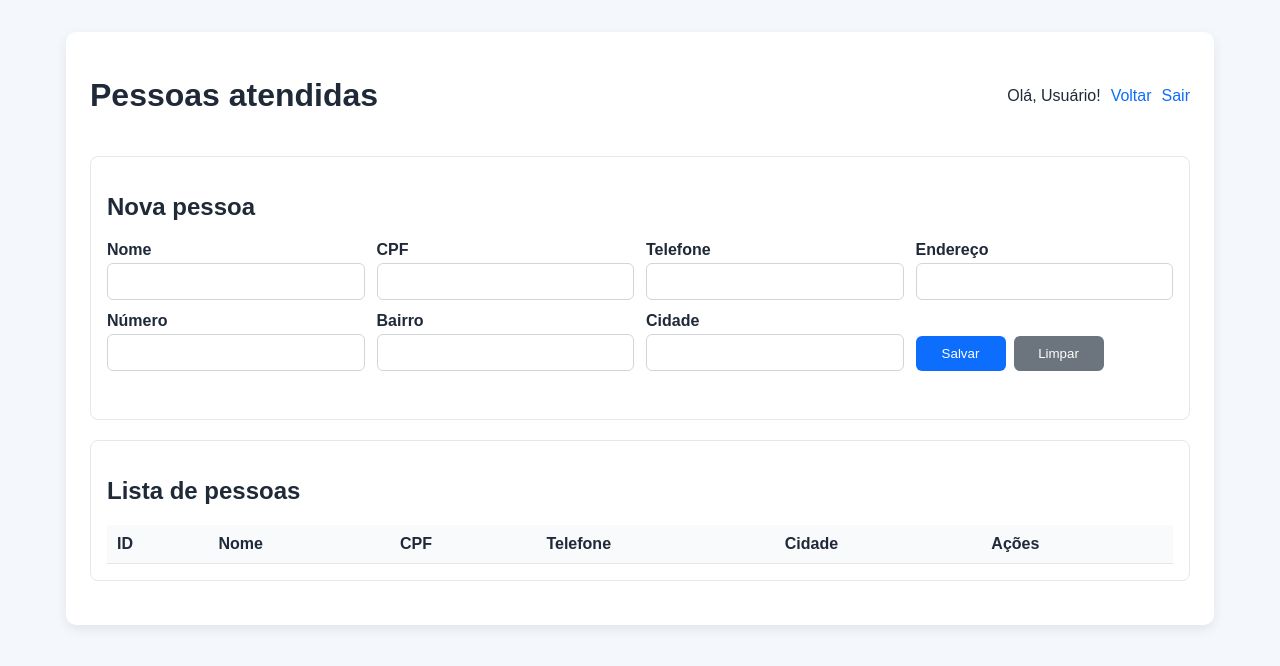
After one commit to Pepashecht/atendelab, a PHP site: the page made by app/Views/pessoas/index.php in a window 1280 px wide. The commit adds this page. Shown: the top 666 px of the page. Run offline with PHP 8.4, Linux system fonts and the light colour scheme; the template is opened without the code that fills it, so the values that code supplies are empty.

Commit message:
Add authentication middleware and views for Atendimentos, Pessoas, Tipos de Atendimentos, and Usuarios; update styles and scripts

```diff
--- /dev/null
+++ b/app/Views/pessoas/index.php
@@ -0,0 +1,120 @@
+<?php
+$usuarioLogado = usuarioAtual();
+?>
+<!DOCTYPE html>
+<html lang="pt-BR">
+<head>
+    <meta charset="UTF-8">
+    <meta name="viewport" content="width=device-width, initial-scale=1.0">
+    <title>Pessoas - AtendeLab</title>
+    <link rel="stylesheet" href="../assets/css/style.css">
+</head>
+<body>
+    <div class="container">
+        <div class="topo">
+            <h1>Pessoas atendidas</h1>
+            <div class="menu">
+                <span>Olá, <?= htmlspecialchars($usuarioLogado['nome'] ?? 'Usuário') ?>!</span>
+                <a href="?controller=auth&action=dashboard">Voltar</a>
+                <a href="?controller=auth&action=logout">Sair</a>
+            </div>
+        </div>
+
+        <div class="card">
+            <h2>Nova pessoa</h2>
+            <form id="pessoa-form" class="grid-form">
+                <input type="hidden" name="id" id="pessoa-id">
+                <div><label>Nome</label><input name="nome" required></div>
+                <div><label>CPF</label><input name="cpf" required></div>
+                <div><label>Telefone</label><input name="telefone" required></div>
+                <div><label>Endereço</label><input name="endereco"></div>
+                <div><label>Número</label><input name="end_num"></div>
+                <div><label>Bairro</label><input name="bairro"></div>
+                <div><label>Cidade</label><input name="cidade"></div>
+                <div class="form-actions"><button type="submit">Salvar</button><button type="button" class="secondary" onclick="resetarPessoaForm()">Limpar</button></div>
+            </form>
+            <div id="pessoa-msg" class="message"></div>
+        </div>
+
+        <div class="card">
+            <h2>Lista de pessoas</h2>
+            <table>
+                <thead><tr><th>ID</th><th>Nome</th><th>CPF</th><th>Telefone</th><th>Cidade</th><th>Ações</th></tr></thead>
+                <tbody id="pessoas-tbody"></tbody>
+            </table>
+        </div>
+    </div>
+
+    <script src="../assets/js/script.js"></script>
+    <script>
+        document.addEventListener('DOMContentLoaded', carregarPessoas);
+
+        document.getElementById('pessoa-form').addEventListener('submit', async function (event) {
+            event.preventDefault();
+            const form = new FormData(this);
+            const id = form.get('id');
+            const action = id ? 'atualizar' : 'criar';
+            const response = await fetch(`?controller=pessoas&action=${action}`, {
+                method: 'POST',
+                body: new URLSearchParams(form)
+            });
+            const data = await response.json();
+            mostrarMensagem('pessoa-msg', data.mensagem || data.erro, response.ok);
+            if (response.ok) {
+                resetarPessoaForm();
+                carregarPessoas();
+            }
+        });
+
+        async function carregarPessoas() {
+            const response = await fetch('?controller=pessoas&action=listar');
+            const pessoas = await response.json();
+            const tbody = document.getElementById('pessoas-tbody');
+            tbody.innerHTML = '';
+            pessoas.forEach(pessoa => {
+                const tr = document.createElement('tr');
+                tr.innerHTML = `
+                    <td>${pessoa.id}</td>
+                    <td>${pessoa.nome}</td>
+                    <td>${pessoa.cpf}</td>
+                    <td>${pessoa.telefone}</td>
+                    <td>${pessoa.cidade}</td>
+                    <td>
+                        <button type="button" onclick="editarPessoa(${pessoa.id})">Editar</button>
+                        <button type="button" class="danger" onclick="excluirPessoa(${pessoa.id})">Excluir</button>
+                    </td>`;
+                tbody.appendChild(tr);
+            });
+        }
+
+        async function editarPessoa(id) {
+            const response = await fetch(`?controller=pessoas&action=buscar&id=${id}`);
+            const pessoa = await response.json();
+            document.getElementById('pessoa-id').value = pessoa.id;
+            document.querySelector('#pessoa-form input[name="nome"]').value = pessoa.nome;
+            document.querySelector('#pessoa-form input[name="cpf"]').value = pessoa.cpf;
+            document.querySelector('#pessoa-form input[name="telefone"]').value = pessoa.telefone;
+            document.querySelector('#pessoa-form input[name="endereco"]').value = pessoa.endereco || '';
+            document.querySelector('#pessoa-form input[name="end_num"]').value = pessoa.end_num || '';
+            document.querySelector('#pessoa-form input[name="bairro"]').value = pessoa.bairro || '';
+            document.querySelector('#pessoa-form input[name="cidade"]').value = pessoa.cidade || '';
+        }
+
+        async function excluirPessoa(id) {
+            if (!confirm('Deseja excluir esta pessoa?')) return;
+            const response = await fetch('?controller=pessoas&action=excluir', {
+                method: 'POST',
+                body: new URLSearchParams({ id })
+            });
+            const data = await response.json();
+            mostrarMensagem('pessoa-msg', data.mensagem || data.erro, response.ok);
+            if (response.ok) carregarPessoas();
+        }
+
+        function resetarPessoaForm() {
+            document.getElementById('pessoa-form').reset();
+            document.getElementById('pessoa-id').value = '';
+        }
+    </script>
+</body>
+</html>
--- a/assets/css/style.css
+++ b/assets/css/style.css
@@ -0,0 +1,125 @@
+body {
+    font-family: Arial, sans-serif;
+    background: #f4f7fb;
+    margin: 0;
+    padding: 0;
+    color: #1f2937;
+}
+
+.container {
+    max-width: 1100px;
+    margin: 32px auto;
+    background: #fff;
+    padding: 24px;
+    border-radius: 10px;
+    box-shadow: 0 4px 12px rgba(0, 0, 0, 0.08);
+}
+
+.topo {
+    display: flex;
+    justify-content: space-between;
+    align-items: center;
+    gap: 12px;
+    margin-bottom: 20px;
+}
+
+.menu {
+    display: flex;
+    gap: 10px;
+    align-items: center;
+    flex-wrap: wrap;
+}
+
+.menu a {
+    color: #0d6efd;
+    text-decoration: none;
+}
+
+.card {
+    border: 1px solid #e5e7eb;
+    border-radius: 8px;
+    padding: 16px;
+    margin-bottom: 20px;
+}
+
+.grid-form {
+    display: grid;
+    grid-template-columns: repeat(auto-fit, minmax(220px, 1fr));
+    gap: 12px;
+}
+
+.full-width {
+    grid-column: 1 / -1;
+}
+
+label {
+    display: block;
+    font-weight: 600;
+    margin-bottom: 4px;
+}
+
+input, select, textarea, button {
+    width: 100%;
+    padding: 10px;
+    border: 1px solid #d1d5db;
+    border-radius: 6px;
+    box-sizing: border-box;
+}
+
+textarea {
+    min-height: 90px;
+}
+
+button {
+    cursor: pointer;
+    background: #0d6efd;
+    color: white;
+    border: none;
+    width: auto;
+    min-width: 90px;
+}
+
+button.secondary {
+    background: #6c757d;
+}
+
+button.danger {
+    background: #dc3545;
+}
+
+.form-actions {
+    display: flex;
+    gap: 8px;
+    align-items: end;
+}
+
+.message {
+    margin-top: 12px;
+    padding: 10px;
+    border-radius: 6px;
+}
+
+.message.success {
+    background: #ecfdf3;
+    color: #027a48;
+}
+
+.message.error {
+    background: #fef3f2;
+    color: #b42318;
+}
+
+table {
+    width: 100%;
+    border-collapse: collapse;
+}
+
+th, td {
+    padding: 10px;
+    border-bottom: 1px solid #e5e7eb;
+    text-align: left;
+}
+
+th {
+    background: #f8fafc;
+}
--- a/assets/js/script.js
+++ b/assets/js/script.js
@@ -0,0 +1,6 @@
+function mostrarMensagem(elementId, texto, sucesso) {
+    const container = document.getElementById(elementId);
+    if (!container) return;
+    container.textContent = texto || '';
+    container.className = 'message ' + (sucesso ? 'success' : 'error');
+}
```
Also changed, not shown: app/Controllers/AtendimentosController.php (+8 -0 lines), app/Controllers/AuthController.php (+21 -6 lines), app/Controllers/PessoasController.php (+8 -0 lines), app/Controllers/TiposAtendimentosController.php (+8 -0 lines), app/Controllers/UsuarioController.php (+8 -0 lines), app/Views/atendimentos/index.php (added, +89 -0 lines), app/Views/dashboard/index.php (+4 -4 lines), app/Views/tipos_atendimentos/index.php (added, +116 -0 lines), app/Views/usuarios/index.php (added, +134 -0 lines).
